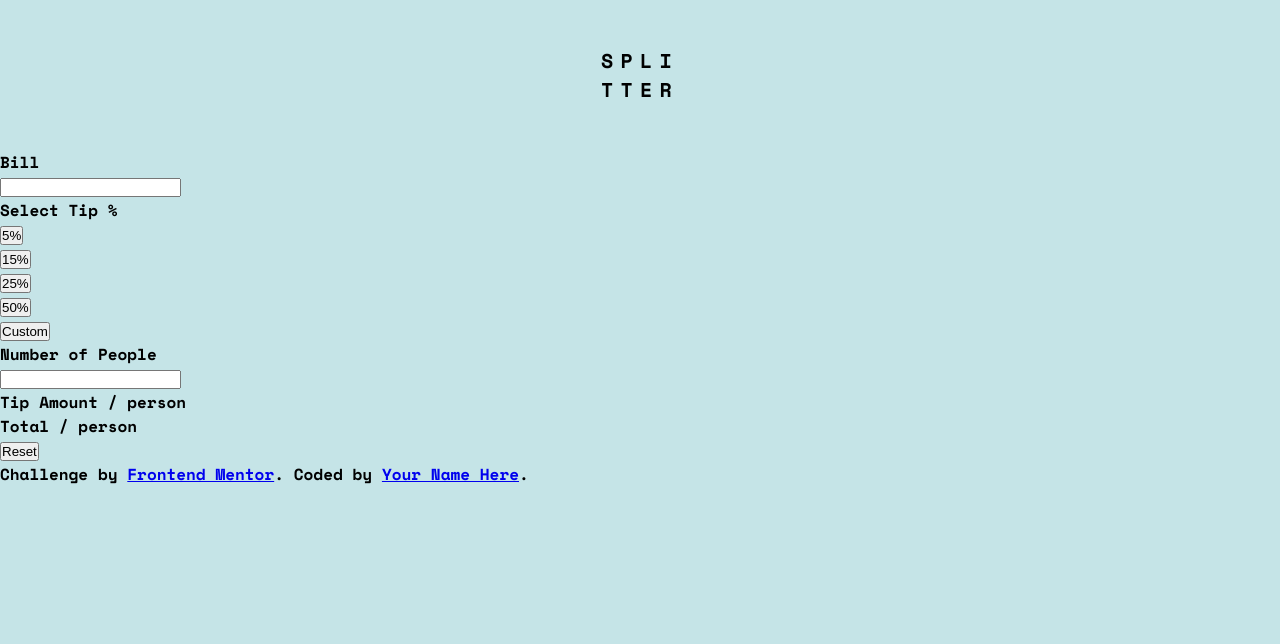
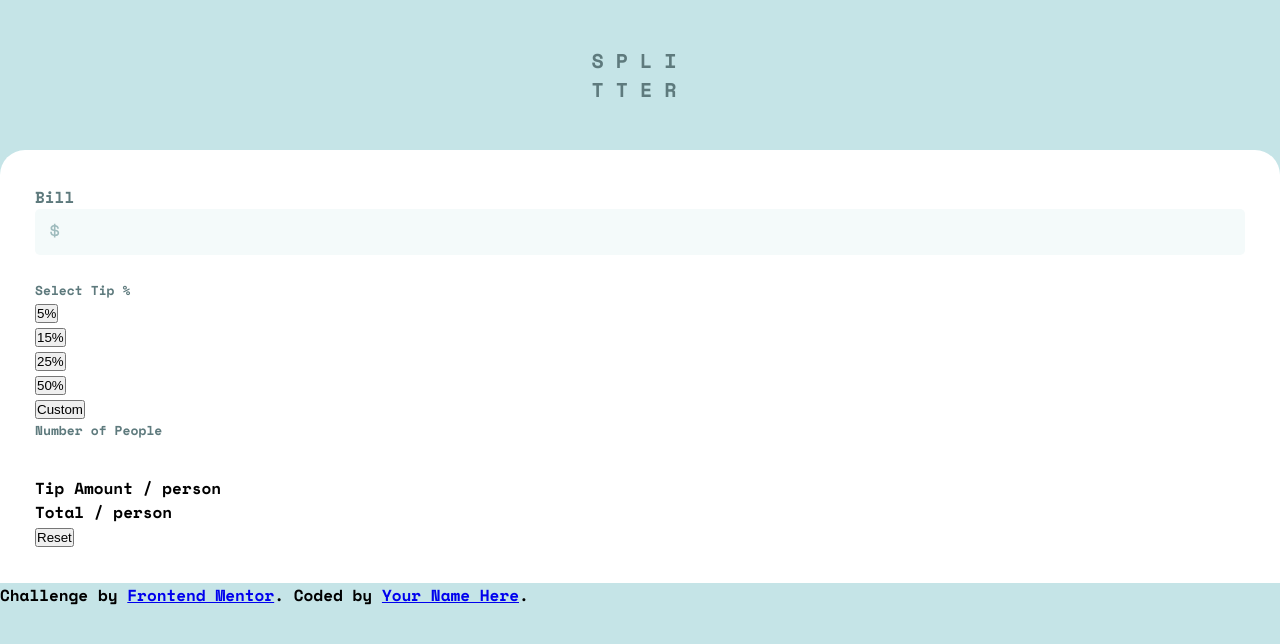
Before and after one commit to adgar152369/tip-calculator, a plain HTML site: page index.html in a window 1280 px wide. Drawn offline with nearby package versions, Linux system fonts and the light colour scheme.

Commit message:
bill container css

```diff
--- a/index.html
+++ b/index.html
@@ -20,10 +20,12 @@
   <div class="container">
     <div class="bill-container">
       <p class="grey-heading">Bill</p>
-      <label for="bill-input"></label>
-      <input type="text">
+      <div class="input-container">
+        <label for="bill-input"><img src="images/icon-dollar.svg" alt=""></label>
+        <input type="text">
+      </div>
     </div>
-    <p class="grey-heading">Select Tip %</p>
+    <p class="grey-heading sm-heading">Select Tip %</p>
     <div class="flex-container">
       <div class="flex-item">
         <button class="percentage">5%</button>
@@ -42,7 +44,7 @@
       </div>
     </div>
     <div class="num-people-container">
-      <p class="grey-heading">Number of People</p>
+      <p class="grey-heading sm-heading">Number of People</p>
       <label for="people"></label>
       <input type="number">
     </div>
--- a/style.css
+++ b/style.css
@@ -1,5 +1,7 @@
 @import url('https://fonts.googleapis.com/css2?family=Space+Mono:wght@700&display=swap');
 
+
+/* base elements and header CSS */
 * {
     margin: 0;
     padding: 0;
@@ -21,6 +23,58 @@ header {
 
 .cool-heading {
     text-transform: uppercase;
-    letter-spacing: .45rem;
+    letter-spacing: .75rem;
     font-size: 1.25rem;
+    color: hsl(186, 14%, 43%);
 }
+
+/* MAIN CONTAINER CSS */
+/* ****************** */
+.container {
+    background-color: hsl(0, 0%, 100%);
+    border-top-left-radius: 25px;
+    border-top-right-radius: 25px;
+    padding: 35px;
+}
+
+.grey-heading {
+    color: hsl(186, 14%, 43%);
+}
+
+.bill-container {
+    margin-bottom: 25px;
+}
+
+.sm-heading {
+    font-size: 13px;
+}
+
+.input-container {
+    display: flex;
+    border-radius: 5px;
+    padding: 5px 15px;
+    background-color: hsl(189, 41%, 97%);
+    border: none;
+    justify-content: space-between;
+    align-items: center;
+}
+
+input {
+    border: none;
+    width: 75%;
+    background: none;
+    text-align: right;
+    font-size: 24px;
+    font-family: inherit;
+    color: hsl(183, 100%, 15%);
+}
+
+input:focus {
+    outline: none;
+}
+
+label img{
+    width: 10px;
+}
+
+/* flex container CSS */
```
